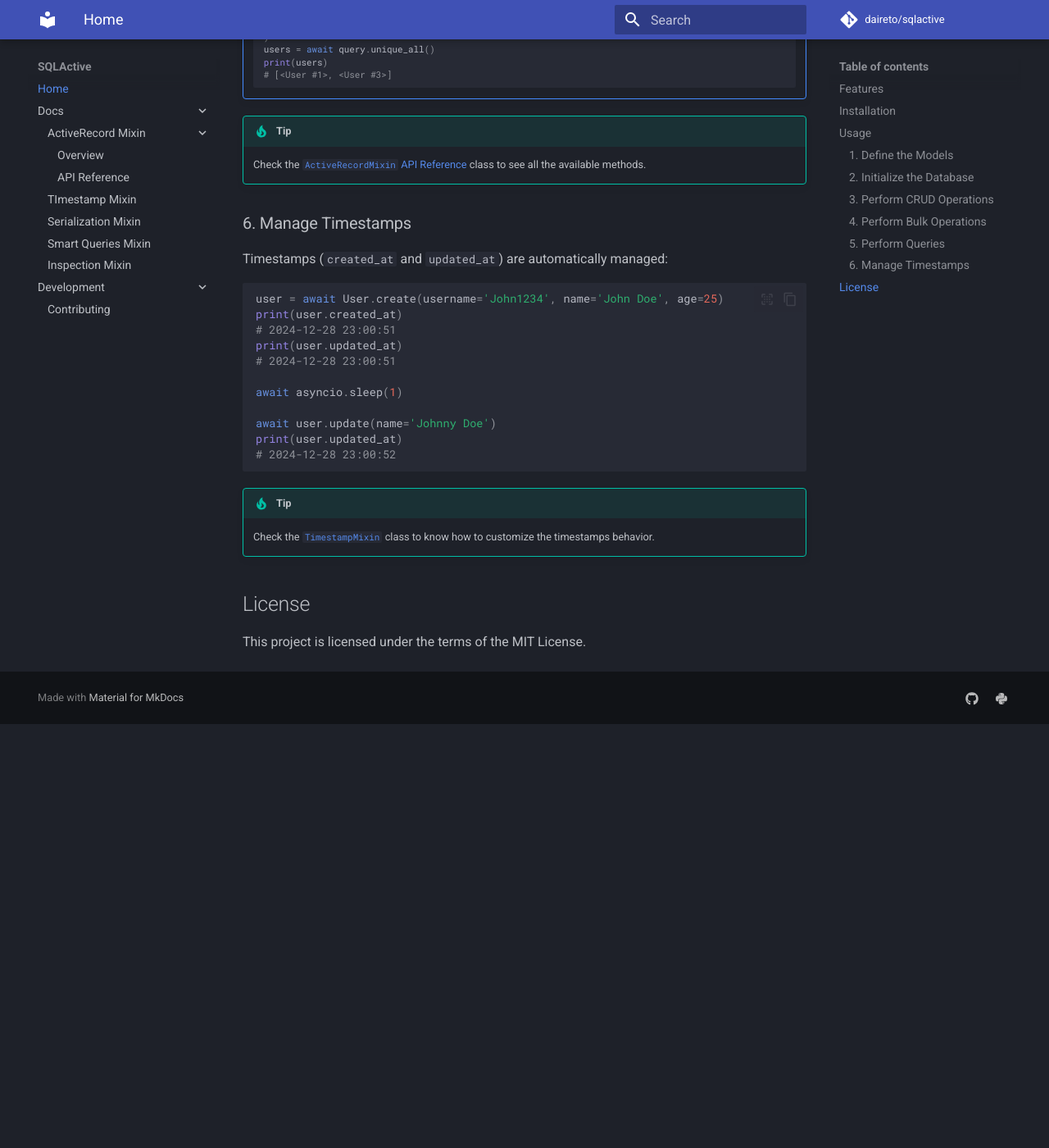
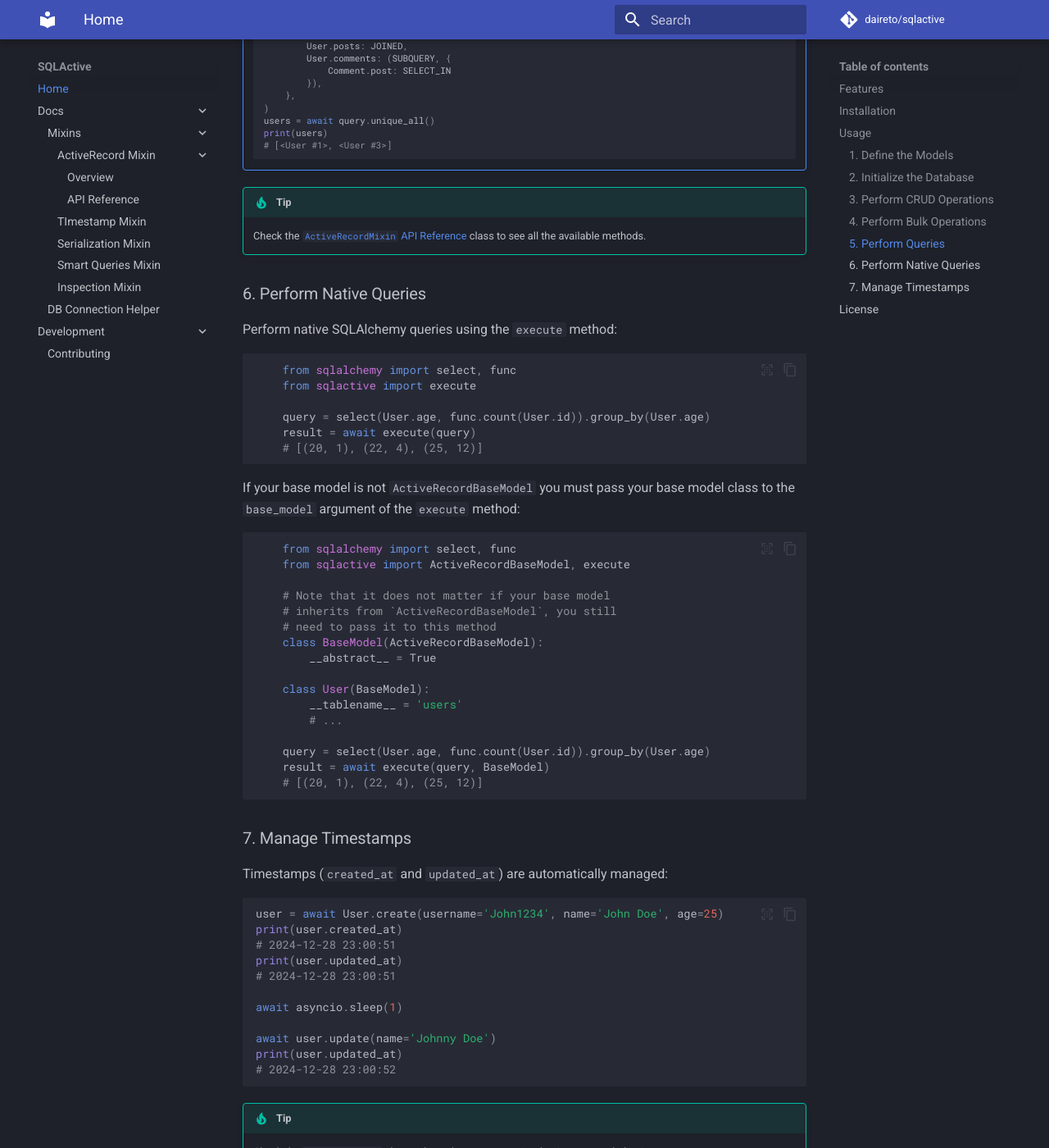
Before and after one commit to daireto/sqlactive, an MkDocs documentation site: the page built from docs/index.md, in a window 1280 px wide and 1400 px high, scrolled down 7551 px. Shown: the whole window at 82% size. Built offline with MkDocs 1.6.1 and Material for MkDocs 9.7.7, drawn with Linux system fonts in a browser that asks for light colours; comment, search, counter and statistics services are not loaded; the version menu is left out; before the commit the page ends 8434 px from its top, so only the background shows below that; some of the changed text lies outside the part shown.

Commit message:
move execute function to conn module and add docs for db connection helper

````diff
--- a/docs/index.md
+++ b/docs/index.md
@@ -39,7 +39,8 @@ The source code for this project is available on [GitHub](https://github.com/dai
     - [3. Perform CRUD Operations](#3-perform-crud-operations)
     - [4. Perform Bulk Operations](#4-perform-bulk-operations)
     - [5. Perform Queries](#5-perform-queries)
-    - [6. Manage Timestamps](#6-manage-timestamps)
+    - [6. Perform Native Queries](#6-perform-native-queries)
+    - [7. Manage Timestamps](#7-manage-timestamps)
   - [License](#license)
 
 ## Features
@@ -191,7 +192,9 @@ The use of the `expire_on_commit` flag is explained in the warning of [this sect
 
 !!! tip
 
-    Use the `DBConnection` class as a shortcut to initialize the database:
+    Use the `DBConnection` class as a shortcut to initialize the database.
+    The `DBConnection` class is a wrapper around the `async_engine`, `async_sessionmaker`
+    and `async_scoped_session` objects:
 
     ```python
     from sqlactive import DBConnection
@@ -200,6 +203,8 @@ The use of the `expire_on_commit` flag is explained in the warning of [this sect
     conn = DBConnection(DATABASE_URL, echo=False)
     await conn.init_db(BaseModel)
     ```
+
+    See the [DB Connection Helper](pages/db_connection_helper.md) section for more information.
 
 ### 3. Perform CRUD Operations
 
@@ -392,7 +397,42 @@ See the [low-level SmartQueryMixin methods](pages/smart_query_mixin.md#api-refer
 
     Check the [`ActiveRecordMixin` API Reference](pages/active_record_mixin/api_reference.md) class to see all the available methods.
 
-### 6. Manage Timestamps
+### 6. Perform Native Queries
+
+Perform native SQLAlchemy queries using the `execute` method:
+
+```python
+    from sqlalchemy import select, func
+    from sqlactive import execute
+
+    query = select(User.age, func.count(User.id)).group_by(User.age)
+    result = await execute(query)
+    # [(20, 1), (22, 4), (25, 12)]
+```
+
+If your base model is not `ActiveRecordBaseModel` you must pass your base
+model class to the `base_model` argument of the `execute` method:
+
+```python
+    from sqlalchemy import select, func
+    from sqlactive import ActiveRecordBaseModel, execute
+
+    # Note that it does not matter if your base model
+    # inherits from `ActiveRecordBaseModel`, you still
+    # need to pass it to this method
+    class BaseModel(ActiveRecordBaseModel):
+        __abstract__ = True
+
+    class User(BaseModel):
+        __tablename__ = 'users'
+        # ...
+
+    query = select(User.age, func.count(User.id)).group_by(User.age)
+    result = await execute(query, BaseModel)
+    # [(20, 1), (22, 4), (25, 12)]
+```
+
+### 7. Manage Timestamps
 
 Timestamps (`created_at` and `updated_at`) are automatically managed:
 
--- a/mkdocs.yml
+++ b/mkdocs.yml
@@ -26,13 +26,15 @@ theme:
 nav:
   - Home: index.md
   - Docs:
-    - ActiveRecord Mixin:
-      - Overview: pages/active_record_mixin/overview.md
-      - API Reference: pages/active_record_mixin/api_reference.md
-    - TImestamp Mixin: pages/timestamp_mixin.md
-    - Serialization Mixin: pages/serialization_mixin.md
-    - Smart Queries Mixin: pages/smart_query_mixin.md
-    - Inspection Mixin: pages/inspection_mixin.md
+    - Mixins:
+      - ActiveRecord Mixin:
+        - Overview: pages/active_record_mixin/overview.md
+        - API Reference: pages/active_record_mixin/api_reference.md
+      - TImestamp Mixin: pages/timestamp_mixin.md
+      - Serialization Mixin: pages/serialization_mixin.md
+      - Smart Queries Mixin: pages/smart_query_mixin.md
+      - Inspection Mixin: pages/inspection_mixin.md
+    - DB Connection Helper: pages/db_connection_helper.md
   - Development:
     - Contributing: contributing.md
 extra:
--- a/sqlactive/__init__.py
+++ b/sqlactive/__init__.py
@@ -193,8 +193,7 @@ from .active_record import ActiveRecordMixin
 from .serialization import SerializationMixin
 from .timestamp import TimestampMixin
 from .definitions import JOINED, SUBQUERY, SELECT_IN
-from .conn import DBConnection
-from .execute import execute
+from .conn import DBConnection, execute
 
 
 __all__ = [
````
Also changed, not shown: README.md (+42 -3 lines), docs/pages/db_connection_helper.md (added, +102 -0 lines), 3 other files.
